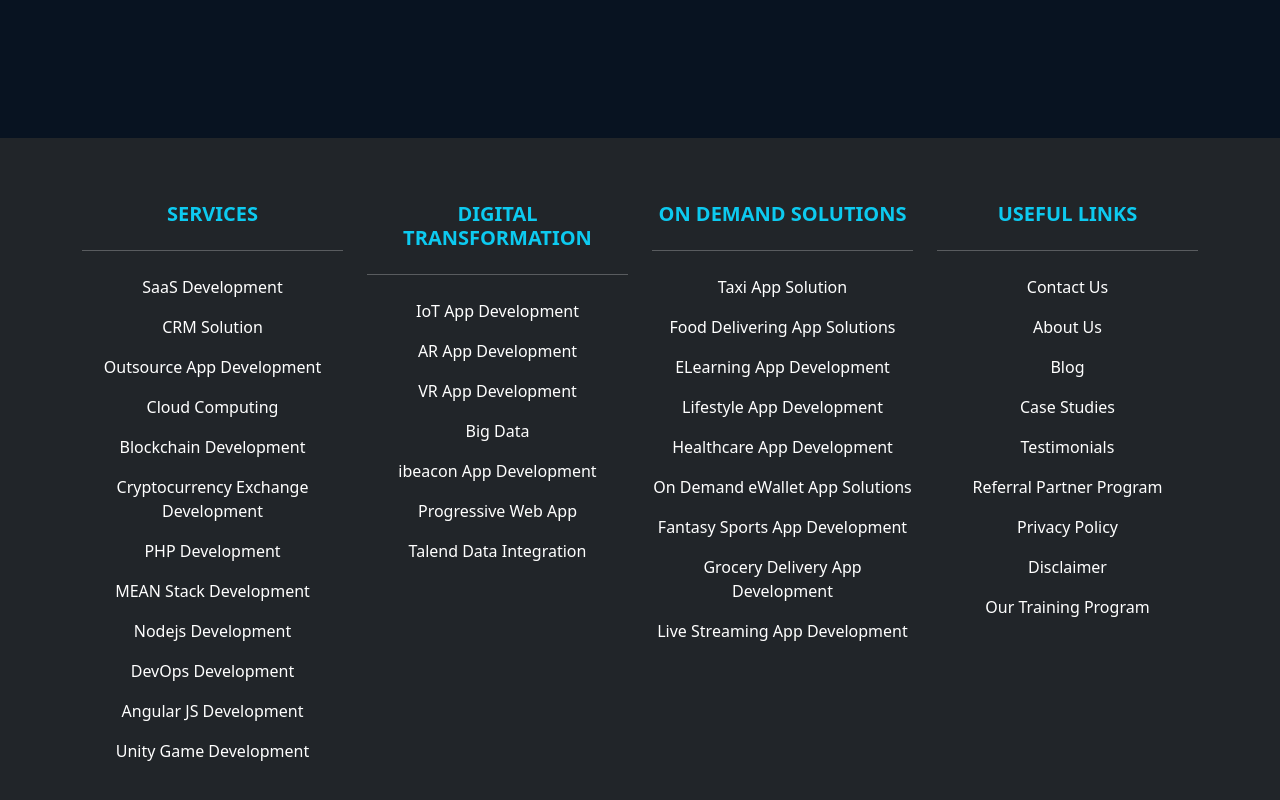
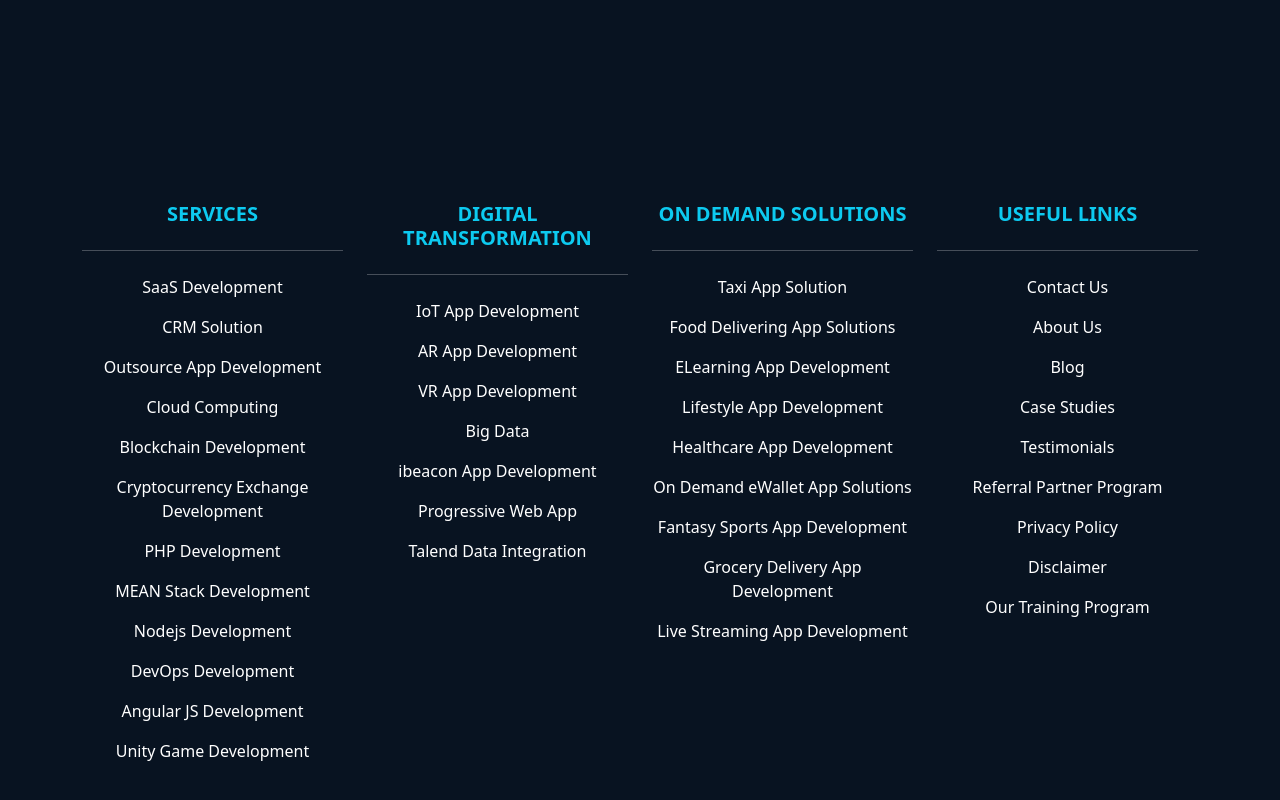
Before and after one commit to HAFSA342/CreativeTech, a plain HTML site: page index.html in a window 1280 px wide. Shown: the part 2518-3318 px from the top of the page. Drawn offline with Linux system fonts and the light colour scheme.

Commit message:
merge aney work

```diff
--- a/index.html
+++ b/index.html
@@ -163,7 +163,7 @@
   </div>
 
   <!-- FOOTER -->
-  <footer class="bg-dark text-white pt-5 pb-4">
+  <footer class="bg-color-blue text-white pt-5 pb-4">
     <div class="container text-center text-md-left">
       <div class="row text-center text-md-left">
         <div class="col-md-3 col-lg-3 col-xl-3 mx-auto mt-3">
```
